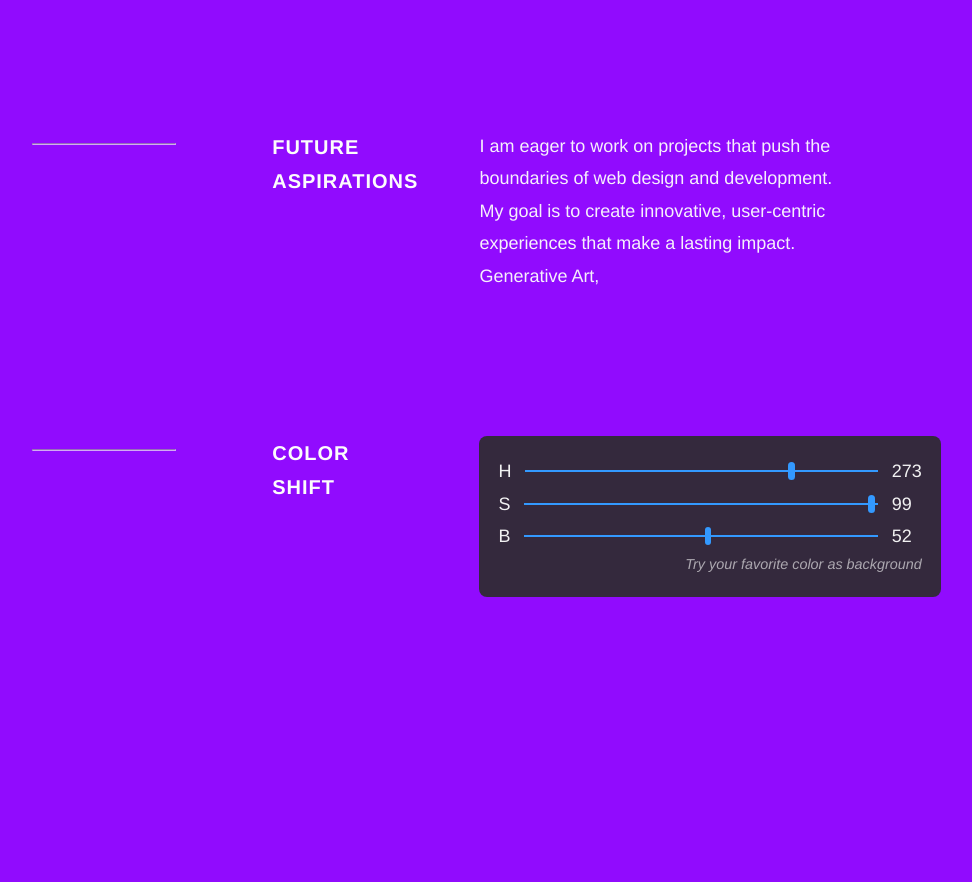
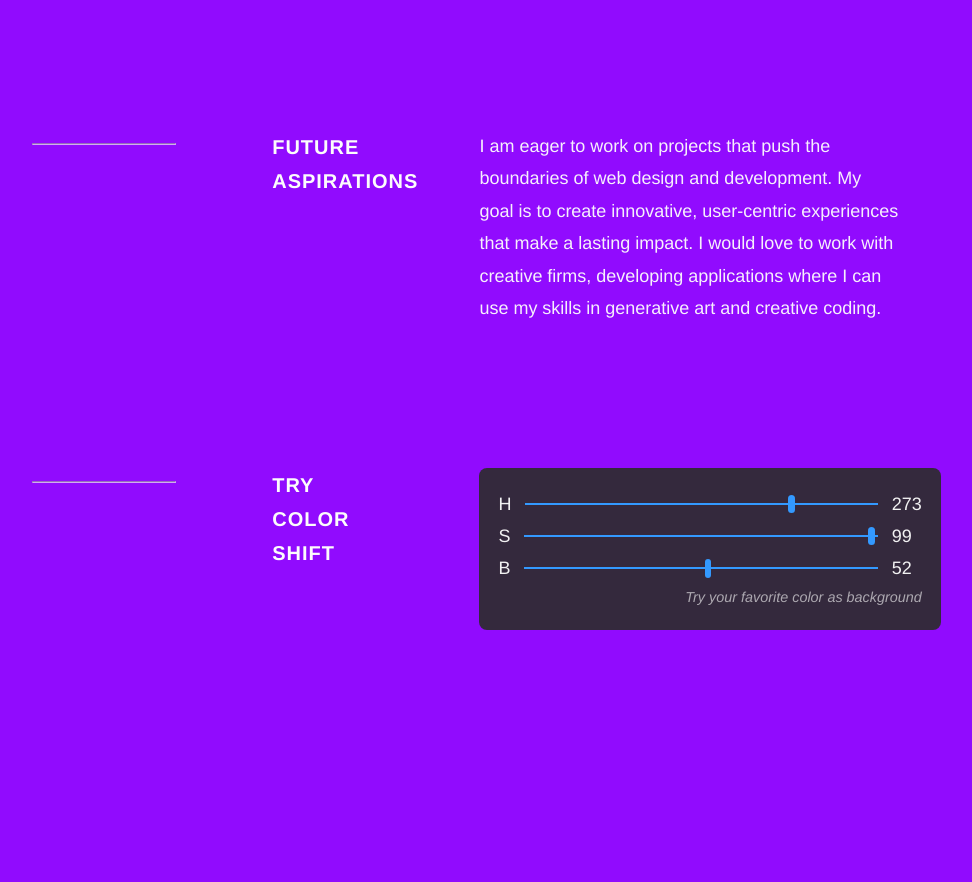
Before and after one commit to olgavegh/olgavegh.github.io, a plain HTML site: page index.html in a window 1280 px wide. Shown: the part 5560-6442 px from the top of the page, without its empty margins (243-1215 px from the left). Drawn offline with nearby package versions, Linux system fonts and the light colour scheme.

Commit message:
future asp rewritten

```diff
--- a/index.html
+++ b/index.html
@@ -340,13 +340,14 @@
                 <hr>
                 <h3>Future Aspirations</h3>
                 <p>I am eager to work on projects that push the boundaries of web design and development. My goal is to
-                    create
-                    innovative, user-centric experiences that make a lasting impact. <br>
-                    Generative Art, </p>
+                    create innovative,
+                    user-centric experiences that make a lasting impact. I would love to work with creative firms,
+                    developing
+                    applications where I can use my skills in generative art and creative coding. </p>
             </div>
             <div class="flex">
                 <hr>
-                <h3>Color Shift</h3>
+                <h3>TRY Color Shift</h3>
                 <div class="project-frame" id="slider-group">
 
                     <div class="slider">
--- a/scss/style.scss
+++ b/scss/style.scss
@@ -31,7 +31,7 @@
   // border: 1px solid var(--text-color);
   left: 0;
   width: 30%;
-  opacity: 0.3; /* Adjust transparency as needed */
+  opacity: 0.25; /* Adjust transparency as needed */
 
   img {
     display: block;
```
